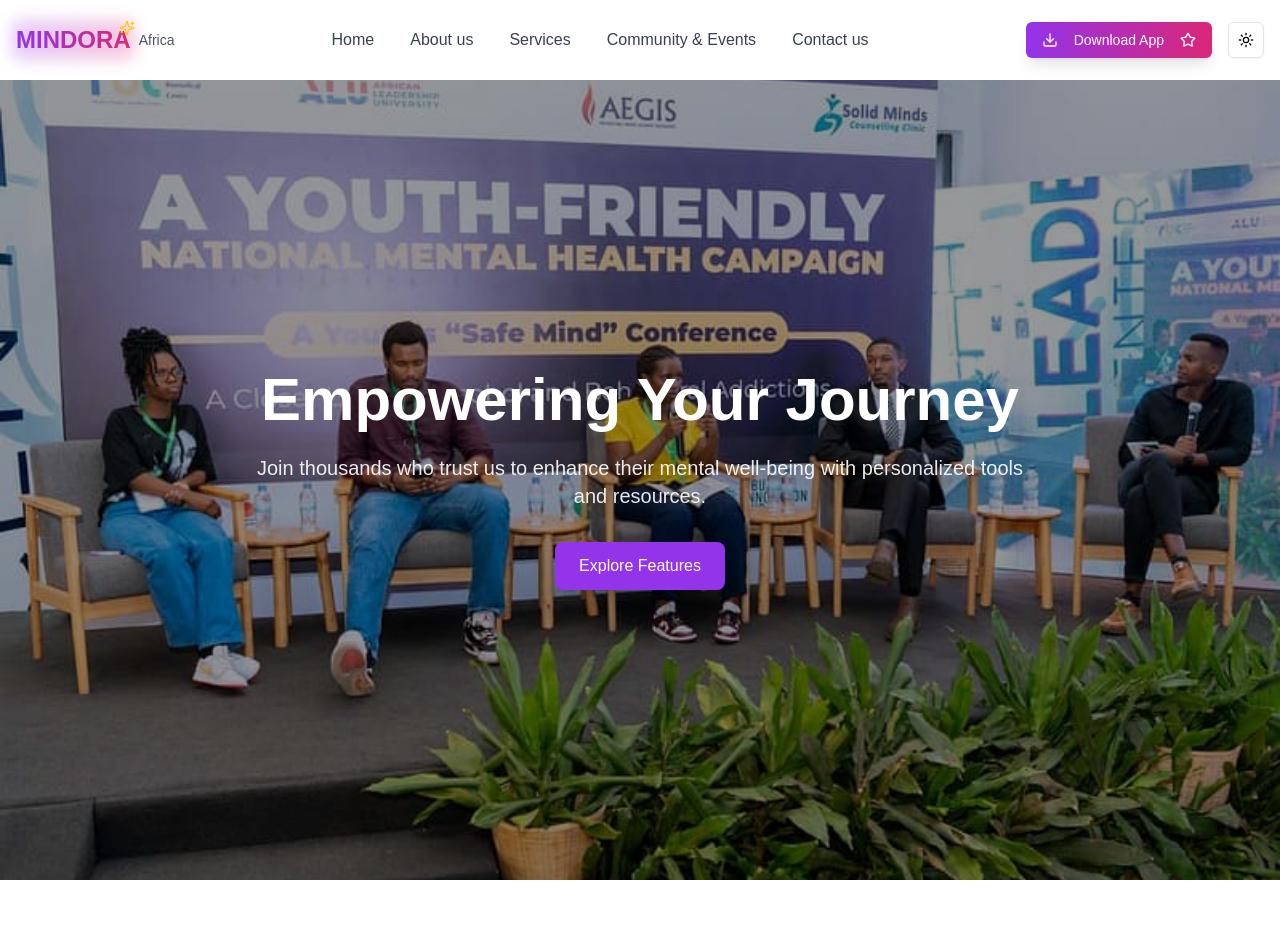
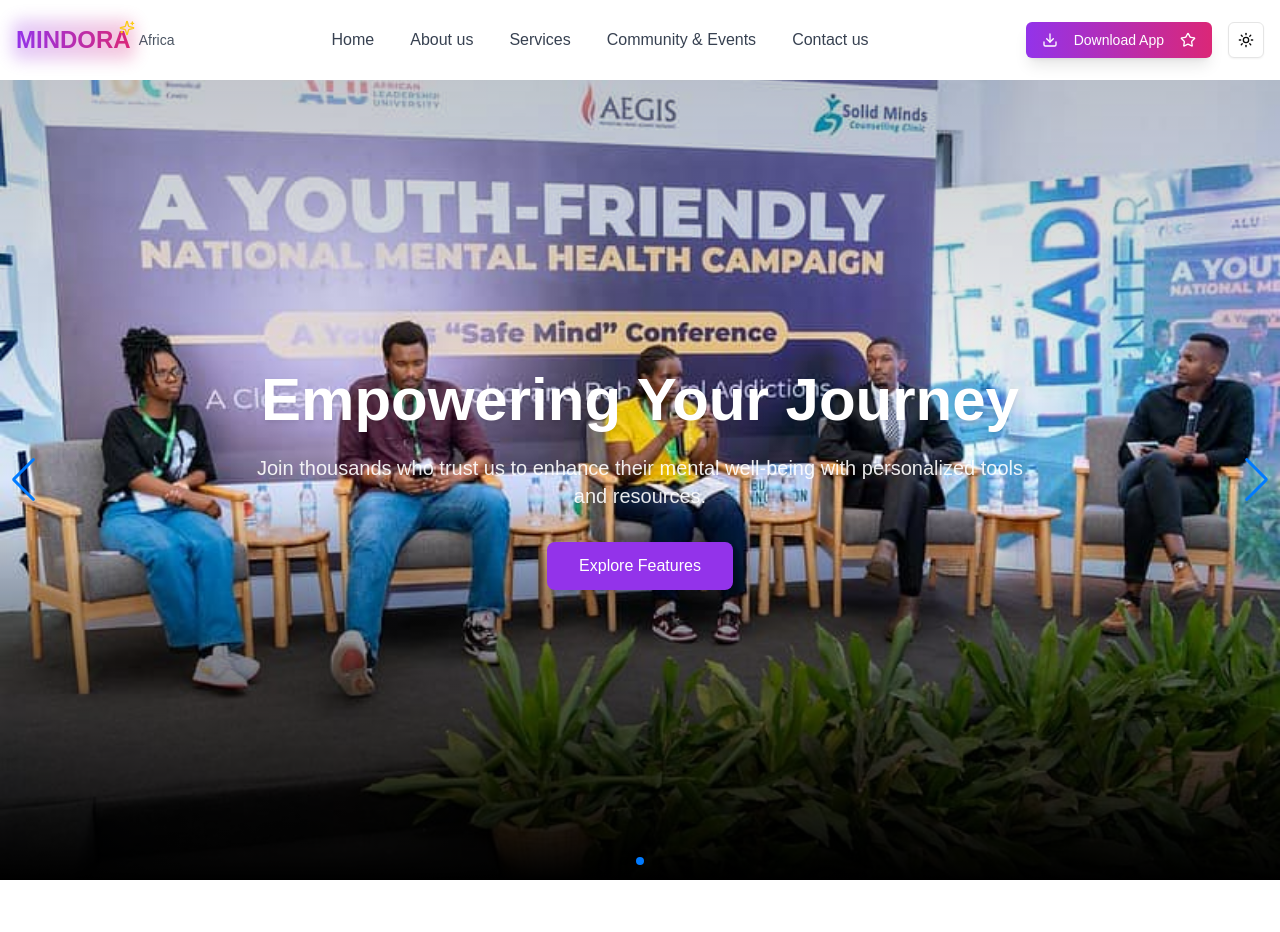
Before and after one commit to mindoraRwanda/mindora-website_v2, a Next.js app: page /home in a window 1280 px wide. Shown: the top 932 px of the page. Built offline with nearby package versions, Linux system fonts and the light colour scheme.

Commit message:
Update branding in text and implement Swiper for HeroCarousel component

```diff
--- a/src/app/(md)/home/page.tsx
+++ b/src/app/(md)/home/page.tsx
@@ -65,7 +65,7 @@ export default function Home() {
             Ready to Take Control of Your Mental Well-being?
           </h2>
           <p className="text-lg mb-8 animate__animated animate__fadeIn animate__delay-1s">
-            Start your journey with Mindora Africa and access personalized mental health support.
+            Start your journey with Mindora Health and access personalized mental health support.
           </p>
           <Button className="bg-white text-[#9333EA] hover:bg-[#9333EA]/90 text-lg py-4 px-10">
             Get Started
--- a/src/components/DownloadSection.tsx
+++ b/src/components/DownloadSection.tsx
@@ -31,7 +31,7 @@ export default function DownloadSection() {
               Transform Your Mental Health Journey
             </h2>
             <p className="text-lg text-gray-600 dark:text-gray-300 mb-8 max-w-2xl mx-auto">
-              Get the Mindora Africa app for your device and start your path to better mental well-being today. Join thousands of users already benefiting from our innovative solutions.
+              Get the Mindora app for your device and start your path to better mental well-being today. Join thousands of users already benefiting from our innovative solutions.
             </p>
           </div>
 
--- a/src/components/HeroCarousel.tsx
+++ b/src/components/HeroCarousel.tsx
@@ -1,6 +1,10 @@
 "use client";
 
-import React, { useState, useEffect } from "react";
+import { Swiper, SwiperSlide } from "swiper/react";
+import { Autoplay, Navigation, Pagination } from "swiper/modules";
+import "swiper/css";
+import "swiper/css/navigation";
+import "swiper/css/pagination";
 
 interface Slide {
   image: string;
@@ -10,14 +14,10 @@ interface Slide {
 }
 
 export default function HeroCarousel() {
-  const [currentSlide, setCurrentSlide] = useState(0);
-  const [isAnimating, setIsAnimating] = useState(false);
-  const [direction, setDirection] = useState<'left' | 'right'>('right');
-
   const slides: Slide[] = [
     {
       image: "/images/slide1.jpg",
-      heading: "Welcome to Mindora Africa",
+      heading: "Welcome to Mindora Health",
       subheading: "Discover how we're shaping the future of mental health with AI-powered solutions.",
       buttonText: "Learn More",
     },
@@ -35,123 +35,33 @@ export default function HeroCarousel() {
     },
   ];
 
-  // Create a wrapped array for infinite scroll effect
-  const wrappedSlides = [...slides, slides[0]];
-
-  const handleSlideChange = (newSlide: number, slideDirection: 'left' | 'right') => {
-    if (isAnimating) return;
-    setIsAnimating(true);
-    setDirection(slideDirection);
-
-    // Handle the wrap-around case
-    if (newSlide >= slides.length) {
-      setCurrentSlide(slides.length);
-      setTimeout(() => {
-        setIsAnimating(false);
-        setCurrentSlide(0);
-      }, 700);
-    } else if (newSlide < 0) {
-      setCurrentSlide(-1);
-      setTimeout(() => {
-        setIsAnimating(false);
-        setCurrentSlide(slides.length - 1);
-      }, 700);
-    } else {
-      setCurrentSlide(newSlide);
-      setTimeout(() => setIsAnimating(false), 700);
-    }
-  };
-
-  const nextSlide = () => {
-    handleSlideChange(currentSlide + 1, 'right');
-  };
-
-  const prevSlide = () => {
-    handleSlideChange(currentSlide - 1, 'left');
-  };
-
-  const goToSlide = (index: number) => {
-    if (index === currentSlide) return;
-    const slideDirection = index > currentSlide ? 'right' : 'left';
-    handleSlideChange(index, slideDirection);
-  };
-
-  useEffect(() => {
-    const interval = setInterval(nextSlide, 5000);
-    return () => clearInterval(interval);
-  }, [currentSlide]);
-
-  const getSlideClassName = (index: number) => {
-    if (index === currentSlide) {
-      return "opacity-100 translate-x-0 scale-100 z-20";
-    }
-
-    if (direction === 'right') {
-      if (currentSlide === slides.length && index === 0) {
-        return "opacity-100 translate-x-0 scale-100 z-10";
-      }
-      return index < currentSlide
-        ? "opacity-0 -translate-x-full scale-90 z-10"
-        : "opacity-0 translate-x-full scale-90 z-10";
-    } else {
-      if (currentSlide === -1 && index === slides.length - 1) {
-        return "opacity-100 translate-x-0 scale-100 z-10";
-      }
-      return index < currentSlide
-        ? "opacity-0 translate-x-full scale-90 z-10"
-        : "opacity-0 -translate-x-full scale-90 z-10";
-    }
-  };
-
   return (
-    <div className="relative w-full h-screen overflow-hidden bg-black">
-      {wrappedSlides.map((slide, index) => (
+    <div className="relative w-full h-screen overflow-hidden bg-gray-900">
+      <Swiper
+        modules={[Autoplay, Navigation, Pagination]}
+        autoplay={{ delay: 5000, disableOnInteraction: false }}
+        navigation
+        pagination={{ clickable: true }}
+        className="w-full h-full"
+      >
+        {slides.map((slide, index) => (
+          <SwiperSlide key={index}>
             <div
-          key={index}
-          className={`absolute top-0 left-0 w-full h-full transition-all duration-700 ease-in-out transform ${getSlideClassName(index)}`}
+              className="relative w-full h-full bg-cover bg-center"
+              style={{ backgroundImage: `url('${slide.image}')` }}
             >
-          <div className="relative w-full h-full bg-cover bg-center" style={{ backgroundImage: `url('${slide.image}')` }}>
-            <div className="absolute inset-0 bg-black/40" />
+              <div className="absolute inset-0 bg-gradient-to-t from-black via-transparent to-black/20" />
               <div className="absolute inset-0 flex flex-col justify-center items-center text-center p-6">
-              <h1 className={`text-5xl lg:text-6xl font-bold text-white transform transition-all duration-700 ${currentSlide === index ? 'opacity-100 translate-y-0' : 'opacity-0 translate-y-8'}`}>
-                {slide.heading}
-              </h1>
-              <p className={`text-xl text-white/90 mt-4 lg:mt-6 max-w-3xl transform transition-all duration-700 ${currentSlide === index ? 'opacity-100 translate-y-0' : 'opacity-0 translate-y-8'}`}>
-                {slide.subheading}
-              </p>
-              <button className={`mt-8 bg-[#9333EA] text-white py-3 px-6 rounded-lg shadow-lg transition-all duration-700 ${currentSlide === index ? 'opacity-100 translate-y-0' : 'opacity-0 translate-y-8'}`}>
+                <h1 className="text-5xl lg:text-6xl font-extrabold text-white drop-shadow-md">{slide.heading}</h1>
+                <p className="text-lg lg:text-xl text-white/90 mt-4 lg:mt-6 max-w-3xl leading-relaxed">{slide.subheading}</p>
+                <button className="mt-8 bg-purple-600 hover:bg-purple-500 text-white py-3 px-8 rounded-lg shadow-lg transition-transform transform hover:scale-105">
                   {slide.buttonText}
                 </button>
               </div>
             </div>
-        </div>
+          </SwiperSlide>
         ))}
-
-      <button
-        onClick={prevSlide}
-        className="absolute left-4 top-1/2 -translate-y-1/2 bg-white/30 hover:bg-white/50 p-4 rounded-full transition-all duration-300"
-        disabled={isAnimating}
-      >
-        ←
-      </button>
-      <button
-        onClick={nextSlide}
-        className="absolute right-4 top-1/2 -translate-y-1/2 bg-white/30 hover:bg-white/50 p-4 rounded-full transition-all duration-300"
-        disabled={isAnimating}
-      >
-        →
-      </button>
-
-      <div className="absolute bottom-6 left-1/2 transform -translate-x-1/2 flex space-x-3">
-        {slides.map((_, index) => (
-          <button
-            key={index}
-            className={`w-3 h-3 rounded-full transition-all duration-300 ${currentSlide === index ? 'bg-[#9333EA]' : 'bg-white'}`}
-            onClick={() => goToSlide(index)}
-            disabled={isAnimating}
-          />
-        ))}
-      </div>
+      </Swiper>
     </div>
   );
 }
```
Lines whose indentation alone changed are shown as unchanged.
